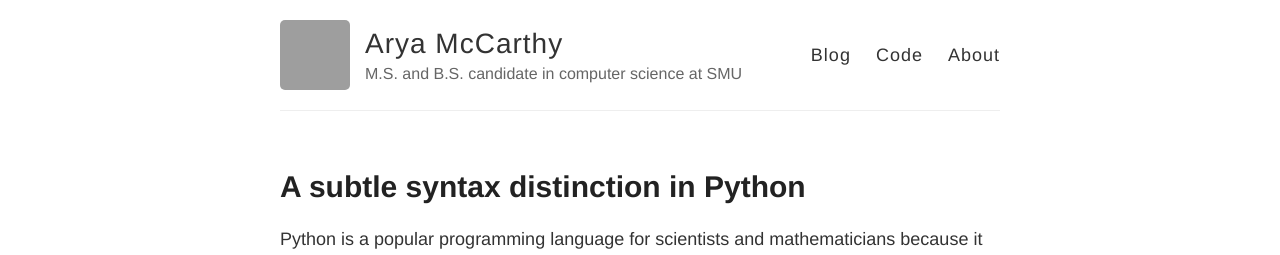
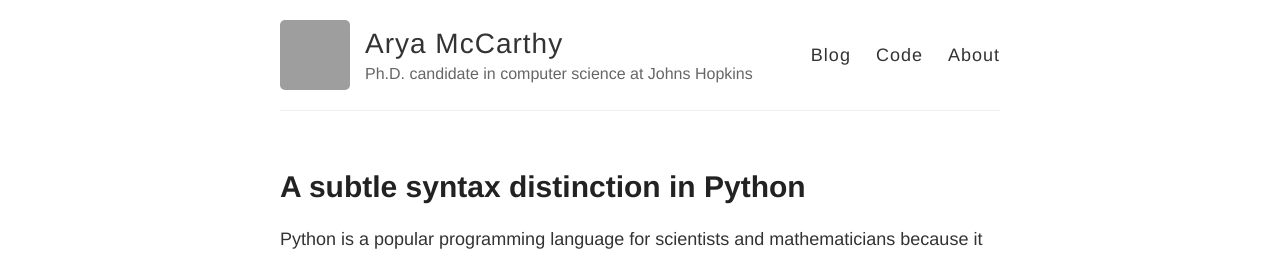
Before and after one commit to aryamccarthy/aryamccarthy.github.io, a Jekyll site: the page built from index.html, in a window 1280 px wide. Shown: the top 255 px of the page. Built offline with Jekyll 4.4.1, drawn with Linux system fonts in a browser that asks for light colours; grey boxes are pictures that could not be loaded.

Commit message:
Update _config.yml

```diff
--- a/_config.yml
+++ b/_config.yml
@@ -6,7 +6,7 @@
 name: Arya McCarthy
 
 # Short bio or description (displayed in the header)
-description: M.S. and B.S. candidate in computer science at SMU
+description: Ph.D. candidate in computer science at Johns Hopkins
 
 # URL of your avatar or profile pic (you could use your GitHub profile pic)
 avatar: https://avatars0.githubusercontent.com/u/5395205
```
